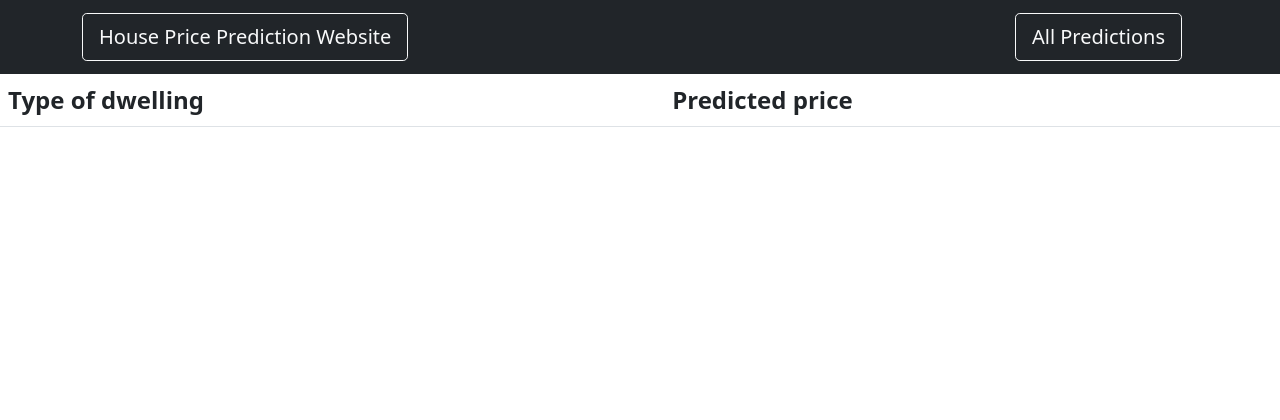
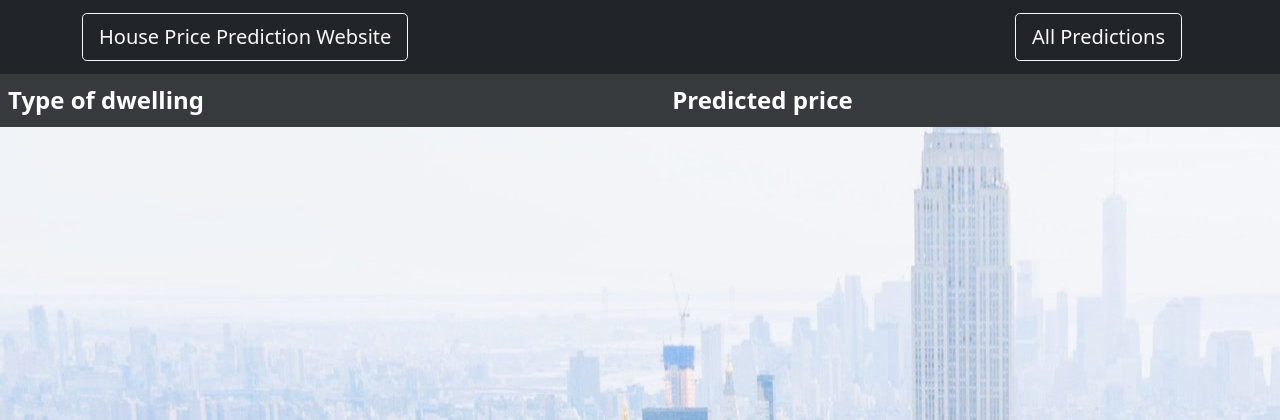
Before and after one commit to maciekmalachowski/House-price-predictor, a Django app: page /predictions in a window 1280 px wide. Shown: the top 420 px of the page. Run offline with Django 4.2, Linux system fonts and the light colour scheme; data that the repository does not hold is empty.

Commit message:
Predictions details first step and static folder added🧐

```diff
--- a/server/predictor/templates/index.html
+++ b/server/predictor/templates/index.html
@@ -1,5 +1,5 @@
 {% extends 'partials/base.html' %}
-
+{% load static %}
 {% block title %}Home{% endblock %}
 
 {% load crispy_forms_tags %}
--- a/server/predictor/templates/partials/base.html
+++ b/server/predictor/templates/partials/base.html
@@ -1,4 +1,5 @@
-<!doctype html>
+{% load static %}
+<!DOCTYPE html>
 <html lang="en">
 <head>
     <meta charset="utf-8">
@@ -6,8 +7,14 @@
 
     <link href="https://cdn.jsdelivr.net/npm/bootstrap@5.1.3/dist/css/bootstrap.min.css" rel="stylesheet" integrity="sha384-1BmE4kWBq78iYhFldvKuhfTAU6auU8tT94WrHftjDbrCEXSU1oBoqyl2QvZ6jIW3" crossorigin="anonymous">
     <style>
-        .asteriskField {
+        .asteriskField
+        {
             display: none;
+        }
+        body
+        {
+            background-image: url({% static 'images/bg.jpg' %});
+            background-repeat: no-repeat;
         }
     </style>
     <title>{% block title %} {% endblock %}</title>
--- a/server/predictor/templates/predictions.html
+++ b/server/predictor/templates/predictions.html
@@ -2,11 +2,11 @@
 
 {% block title %}Predictions{% endblock %}
 
-{% block content  %}
+{% block content %}
 
-<table class="table table-striped">
+<table class="table table-dark table-hover">
     <thead>
-        <tr>
+        <tr class="table-active">
             <th scope="col" class="fs-4">Type of dwelling</th>
             <th scope="col" class="fs-4">Predicted price</th>
         </tr>
@@ -15,6 +15,7 @@
         {% for data in predictions %}
         <tr>
             <td scope="row" class="fst-italic fs-5">
+                <a class="text-decoration-none" href="{% url 'details' data.pk %}" >
                     {% if data.BldgType == 0 %}
                         Single-family Detached
                     {% elif data.BldgType == 1 %}
@@ -26,6 +27,7 @@
                     {% elif data.BldgType == 4 %}
                         Townhouse End Unit
                     {% endif %}
+                </a>
             </td>
             <td class="fw-italic fs-5">{{ data.SalePrice }}$</td>
         </tr>
--- a/server/predictor/urls.py
+++ b/server/predictor/urls.py
@@ -1,7 +1,8 @@
 from django.urls import path
-from .views import IndexView, PredictionsView
+from .views import IndexView, PredictionsView, DetailsView
 
 urlpatterns = [
     path('', IndexView, name='index'),
     path('predictions', PredictionsView, name='predictions'),
+    path('details/<int:pk>', DetailsView, name='details')
 ]
--- a/server/predictor/views.py
+++ b/server/predictor/views.py
@@ -21,3 +21,9 @@ def PredictionsView(request):
         'predictions' : Data.objects.all()
     }
     return render(request, 'predictions.html', context)
+
+def DetailsView(request, pk):
+    context = {
+        'details' : Data.objects.all()
+    }
+    return render(request, 'details.html', context)
--- a/server/server/settings.py
+++ b/server/server/settings.py
@@ -120,6 +120,9 @@ USE_TZ = True
 
 STATIC_URL = 'static/'
 
+MEDIA_URL = '/images/'
+
+
 # Default primary key field type
 # https://docs.djangoproject.com/en/4.0/ref/settings/#default-auto-field
 
```
Also changed, not shown: server/predictor/templates/details.html (added, +22 -0 lines), server/predictor/static/images/bg.jpg (added). Lines whose indentation alone changed are shown as unchanged.
